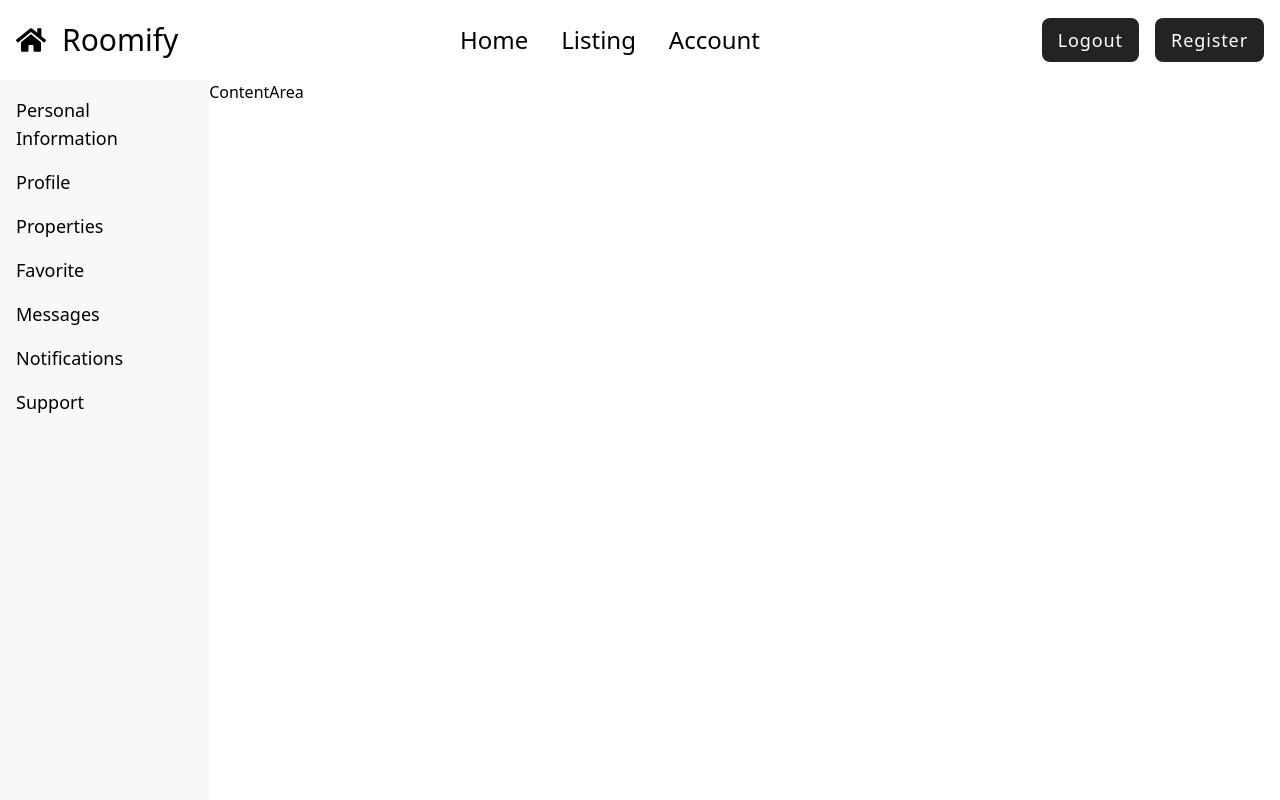
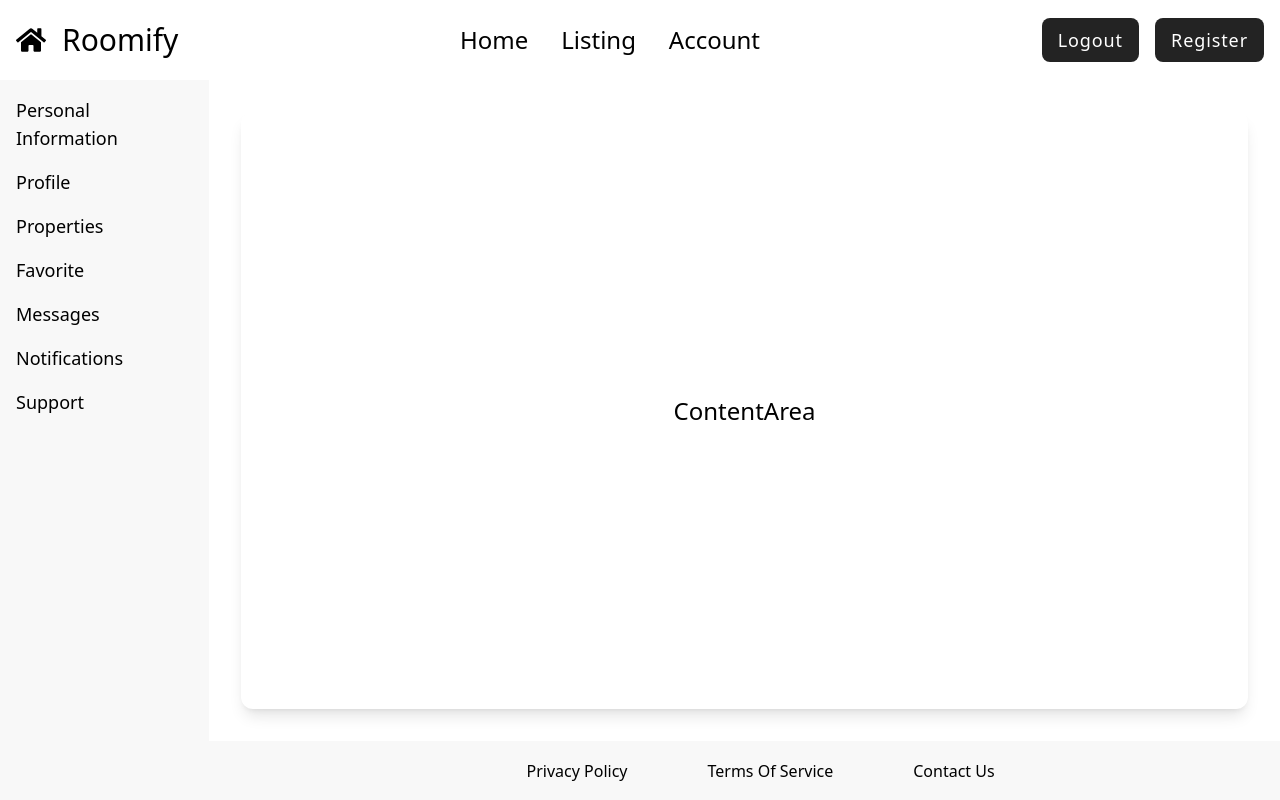
Before and after one commit to Lior-Lavon/Romify-FE, a React (Vite) app: page / in a window 1280 px wide. Built offline with nearby package versions, Linux system fonts and the light colour scheme; no server answers; sample sign-in values are in the browser's storage.

Commit message:
content area

```diff
--- /dev/null
+++ b/src/components/Content/Content.jsx
@@ -0,0 +1,11 @@
+import { ContentArea, ContentBottomMenu } from "../";
+
+const Content = () => {
+  return (
+    <div className="w-full h-[calc(100vh-5rem)] min-h-[calc(100vh-5rem)] flex flex-col bg-white">
+      <ContentArea />
+      <ContentBottomMenu />
+    </div>
+  );
+};
+export default Content;
--- a/src/components/ContentArea/ContentArea.jsx
+++ b/src/components/ContentArea/ContentArea.jsx
@@ -1,4 +1,10 @@
 const ContentArea = () => {
-  return <div className="w-full bg-white">ContentArea</div>;
+  return (
+    <div className="w-full h-full">
+      <div className="w-[calc(100%-4rem)] h-[calc(100%-4rem)] mt-[2rem] ml-[2rem] bg-white mr-4 rounded-xl shadow-lg flex items-center justify-center text-2xl">
+        ContentArea
+      </div>
+    </div>
+  );
 };
 export default ContentArea;
--- /dev/null
+++ b/src/components/ContentBottomMenu/ContentBottomMenu.jsx
@@ -0,0 +1,34 @@
+const Menu = [
+  {
+    id: 1,
+    title: "Privacy Policy",
+    link: "#",
+  },
+  {
+    id: 2,
+    title: "Terms Of Service",
+    link: "#",
+  },
+  {
+    id: 3,
+    title: "Contact Us",
+    link: "#",
+  },
+];
+
+const ContentBottomMenu = () => {
+  return (
+    <div className="w-[100%] h-[4rem] bg-secondary">
+      <ul className="h-full flex flex-row gap-20 items-center justify-center ml-8">
+        {Menu.map((item) => {
+          return (
+            <li key={item.id}>
+              <a href={item.link}>{item.title}</a>
+            </li>
+          );
+        })}
+      </ul>
+    </div>
+  );
+};
+export default ContentBottomMenu;
--- a/src/components/index.jsx
+++ b/src/components/index.jsx
@@ -4,6 +4,18 @@ import Listing from "./Listing/Listing";
 import Footer from "./Footer/Footer";
 import Card from "./Card/Card";
 import LeftMenu from "./LeftMenu/LeftMenu";
+import Content from "./Content/Content";
 import ContentArea from "./ContentArea/ContentArea";
+import ContentBottomMenu from "./ContentBottomMenu/ContentBottomMenu";
 
-export { Navbar, Search, Listing, Footer, Card, LeftMenu, ContentArea };
+export {
+  Navbar,
+  Search,
+  Listing,
+  Footer,
+  Card,
+  LeftMenu,
+  ContentBottomMenu,
+  Content,
+  ContentArea,
+};
--- a/src/dashboard/Dashboard.jsx
+++ b/src/dashboard/Dashboard.jsx
@@ -1,13 +1,14 @@
-import { Navbar, LeftMenu, ContentArea } from "../components";
+import { Navbar, LeftMenu, Content } from "../components";
 
 const Dashboard = () => {
   return (
     <div>
       <Navbar className="w-[100%]" />
       {/* <Footer /> */}
-      <div className="w-[100%] bg-yellow-500 flex flex-row">
+      <div className="w-[100%] bg-white flex flex-row">
         <LeftMenu />
-        <ContentArea />
+        <Content />
+        {/* <Content /> */}
       </div>
     </div>
   );
```
